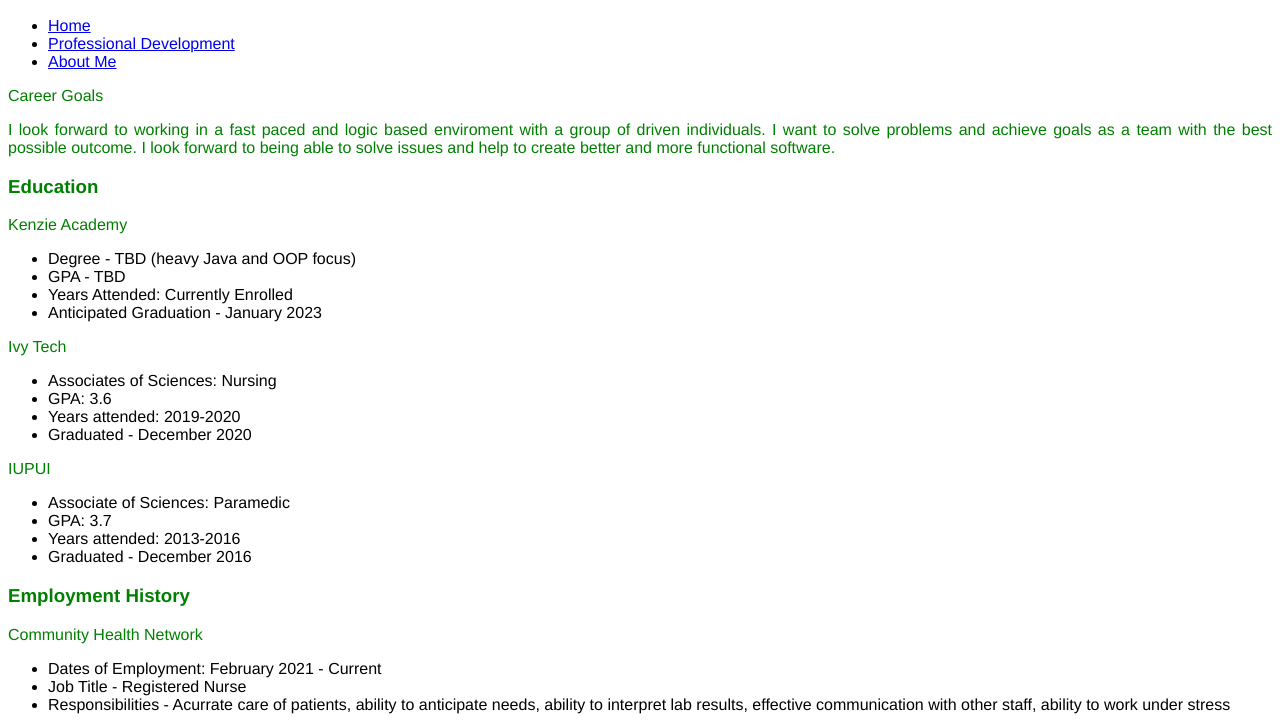
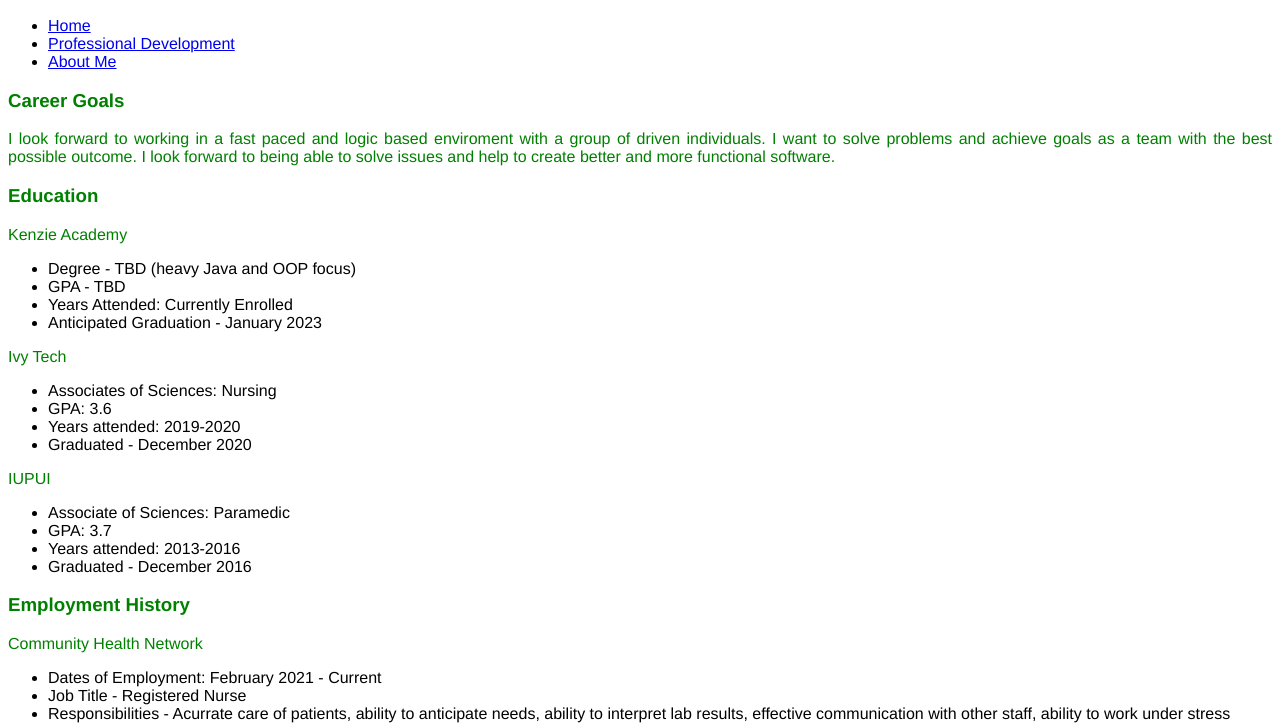
Before and after one commit to dmbresic/Resume, a plain HTML site: page index.html in a window 1280 px wide. Shown: the part 51-778 px from the top of the page. Drawn offline with Linux system fonts and the light colour scheme.

Commit message:
Add files via upload

```diff
--- a/index.html
+++ b/index.html
@@ -18,8 +18,9 @@
 
         </div>
 
-             <div class = "career">
-                 <p> Career Goals</p>
+
+                 <h3> Career Goals</h3>
+                 <div class = "career">
                  <p> I look forward to working in a fast paced and logic based enviroment with a group of driven individuals.
                      I want to solve problems and achieve goals as a team with the best possible outcome. I look forward to being able
                      to solve issues and help to create better and more functional software.
```
